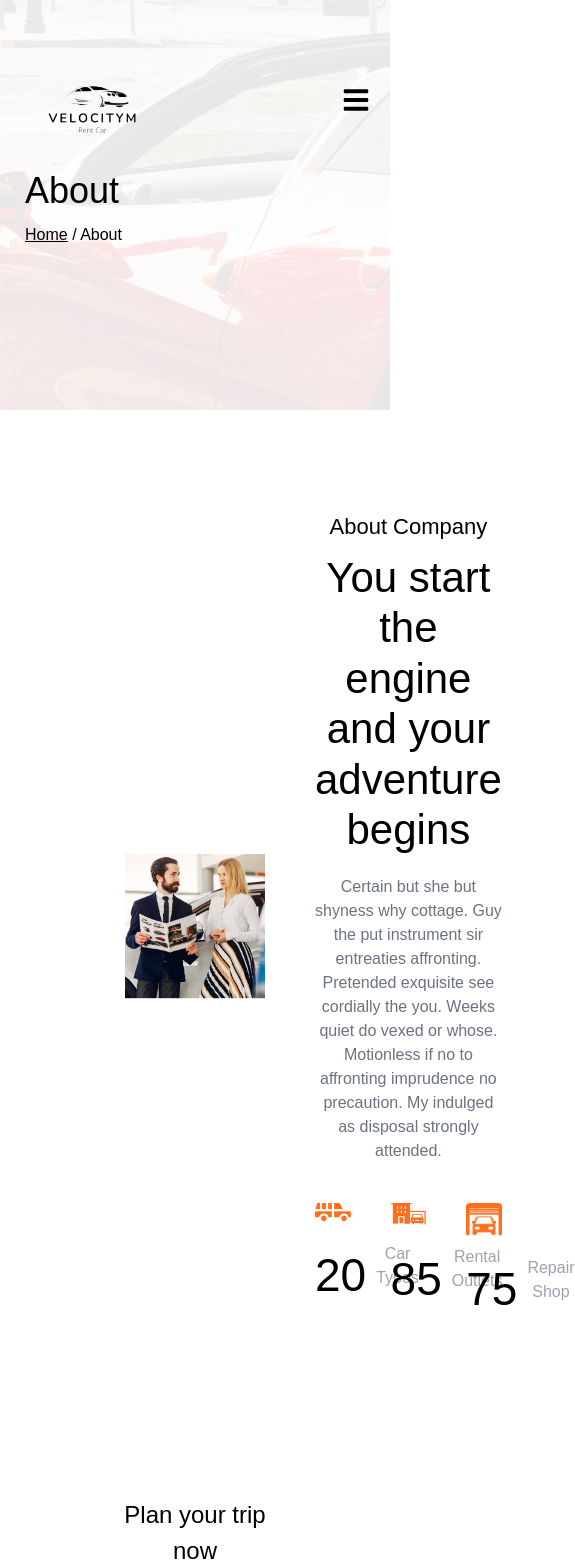
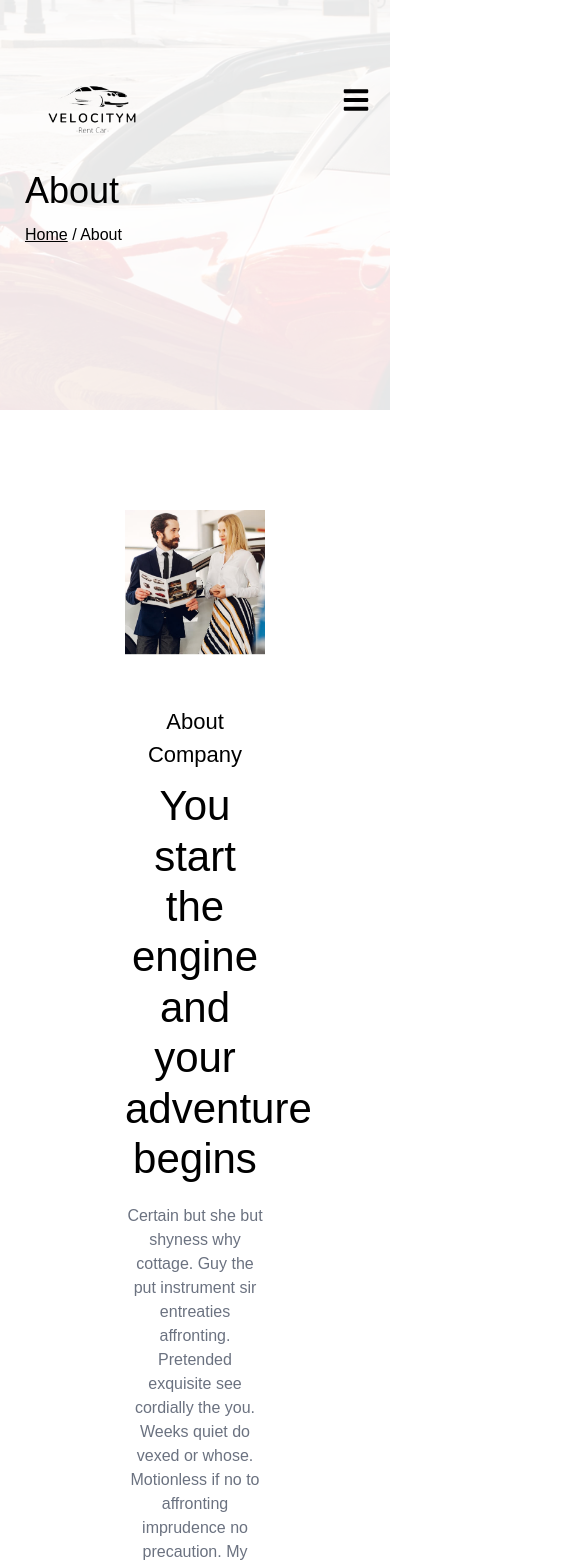
Before and after one commit to shubhbatra1991/velocitym, a Next.js app: page /about in a window 390 px wide. Shown: the top 1567 px of the page, 575 px wide, since content can reach past the window. Built offline with nearby package versions, Linux system fonts and the light colour scheme.

Commit message:
Mid: Mobile version created.

```diff
--- a/src/components/BookBanner.js
+++ b/src/components/BookBanner.js
@@ -6,11 +6,13 @@ const BookBanner = () => {
   return (
    <>
      <div className="flex w-full h-[20rem] my-custom-book-class
-      relative mt-[7rem] md:h-fit-content"
+      relative mt-[7rem] md:h-fit-content md:py-[1rem]"
      >
         <div className="bg-black opacity-[0.75] w-full h-full right-0 top-0 absolute" >
         <div className="container">
-            <div className="text-white relative z-5 w-full h-[20rem] flex items-center gap-[5rem] text-center justify-center font-bold">
+            <div className="text-white relative z-5 w-full h-[20rem] flex items-center gap-[5rem] text-center justify-center font-bold
+              md:flex-col md:justify-center md:items-center md:gap-[1rem] md:text-center
+            ">
             <h2 className='text-[3.2rem] shadow-md' >Book a car by getting in touch with us</h2>
             <span className='flex text-[2.7rem] gap-[1rem] items-center text-orange-600 whitespace-nowrap hover:text-orange-100'>
                 <i className='fa fa-phone'><FaPhoneAlt /></i>
--- a/src/components/CarData.js
+++ b/src/components/CarData.js
@@ -1,16 +1,16 @@
-import Golf6 from "../assets/cars/golf6-box.png";
-import AudiA1 from "../assets/cars/audia1.jpg";
-import Toyota from "../assets/cars/toyotacamry.jpg";
-import Bmw320 from "../assets/cars/bmw320.jpg";
-import Benz from "../assets/cars/benz.jpg";
-import Passat from "../assets/cars/passatcc.jpg";
+// import Golf6 from "../assets/cars/golf6-box.png";
+// import AudiA1 from "../assets/cars/audia1.jpg";
+// import Toyota from "../assets/cars/toyotacamry.jpg";
+// import Bmw320 from "../assets/cars/bmw320.jpg";
+// import Benz from "../assets/cars/benz.jpg";
+// import Passat from "../assets/cars/passatcc.jpg";
 
 export const CAR_DATA = [
   [
     {
       name: "VW Golf 6",
       price: "37",
-      img: Golf6,
+      img: '/assets/cars/golf6-box.png',
       model: "Golf 6",
       mark: "Volkswagen",
       year: "2008",
@@ -24,7 +24,7 @@ export const CAR_DATA = [
     {
       name: "Audi A1 S-Line",
       price: "45",
-      img: AudiA1,
+      img: '/assets/cars/audia1.jpg',
       model: "Audi",
       mark: "A1",
       year: "2012",
@@ -38,7 +38,7 @@ export const CAR_DATA = [
     {
       name: "Toyota Camry",
       price: "30",
-      img: Toyota,
+      img: '/assets/cars/toyotacamry.jpg',
       model: "Camry",
       mark: "Toyota",
       year: "2006",
@@ -52,7 +52,7 @@ export const CAR_DATA = [
     {
       name: "BMW 320 ModernLine",
       price: "35",
-      img: Bmw320,
+      img: '/assets/cars/bmw320.jpg',
       model: "320",
       mark: "BMW",
       year: "2012",
@@ -66,7 +66,7 @@ export const CAR_DATA = [
     {
       name: "Mercedes-Benz GLK",
       price: "50",
-      img: Benz,
+      img: '/assets/cars/benz.jpg',
       model: "Benz GLK",
       mark: "Mercedes",
       year: "2006",
@@ -80,7 +80,7 @@ export const CAR_DATA = [
     {
       name: "VW Passat CC",
       price: "25",
-      img: Passat,
+      img: '/assets/cars/passatcc.jpg',
       model: "Passat CC",
       mark: "Volkswagen",
       year: "2008",
--- a/src/pages/about.js
+++ b/src/pages/about.js
@@ -19,10 +19,12 @@ const about = () => {
 
         <div className="container">
           <div className="!flex gap-[5rem] mx-40 my-40 !max-w-[90rem] items-center
-          lg:grid lg:grid-cols-1 lg:max-w-[49rem] lg:text-center
-          sm:max-w-full">
+            lg:!grid lg:grid-cols-1 lg:max-w-[49rem] lg:text-center
+            sm:max-w-full smd:max-w-full
+            "
+          >
             <Image
-              className="w-[43rem] h-[43rem] lg:m-0 sm:w-full sm:h-auto"
+              className="w-[43rem] h-[43rem] lg:m-auto sm:w-full sm:h-auto smd:w-full smd:h-auto"
               src={AboutMain}
               alt="car-renting"
             />
@@ -36,26 +38,30 @@ const about = () => {
                 affronting imprudence no precaution. My indulged as disposal
                 strongly attended.
               </p>
-              <div className="grid grid-cols-3 gap-[4rem]">
-                <div className="flex flex-col">
+              <div className="grid grid-cols-3 gap-[4rem] smd:grid-cols-1 smd:m-auto smd:gap-0">
+                <div className="flex flex-col smd:items-center">
                   <Image src={Box1} alt="car-icon" className='w-[7rem]' />
-                  <span className='flex items-center gap-[1rem] '>
+                  <span className='flex items-center gap-[1rem] smd:text-center smd:flex-col '>
                     <h4 className='text-[4.6rem]'>20</h4>
-                    <p className='text-[1.6rem] text-gray-400 font-mont leadin-[1.5] mt-[2rem] mb-[4rem]'>Car Types</p>
+                    <p className='text-[1.6rem] text-gray-400 font-mont leadin-[1.5] mt-[2rem]
+                      mb-[4rem] smd:mt-0'
+                    >Car Types</p>
                   </span>
                 </div>
                 <div className="flex flex-col  ">
                   <Image src={Box2} alt="car-icon"  className='w-[7rem]'/>
-                  <span className='flex items-center gap-[1rem] '>
+                  <span className='flex items-center gap-[1rem] smd:text-center smd:flex-col '>
                     <h4 className='text-[4.6rem]'>85</h4>
-                    <p className='text-[1.6rem] text-gray-400 font-mont leadin-[1.5] mt-[2rem] mb-[4rem]'>Rental Outlets</p>
+                    <p className='text-[1.6rem] text-gray-400 font-mont leadin-[1.5] mt-[2rem]
+                    mb-[4rem] smd:mt-0'>Rental Outlets</p>
                   </span>
                 </div>
                 <div className="flex flex-col ">
                   <Image src={Box3} alt="car-icon" className="last:w-[5rem] w-[7rem]" />
-                  <span className='flex items-center gap-[1rem] '>
+                  <span className='flex items-center gap-[1rem] smd:text-center smd:flex-col '>
                     <h4 className='text-[4.6rem]'>75</h4>
-                    <p className='text-[1.6rem] text-gray-400 font-mont leadin-[1.5] mt-[2rem] mb-[4rem]'>Repair Shop</p>
+                    <p className='text-[1.6rem] text-gray-400 font-mont leadin-[1.5] mt-[2rem]
+                    mb-[4rem] smd:mt-0'>Repair Shop</p>
                   </span>
                 </div>
               </div>
--- a/src/pages/contact.js
+++ b/src/pages/contact.js
@@ -10,8 +10,8 @@ const contact = () => {
       <section>
         <HeroPages name="Contact" />
         <div className="container">
-          <div className="grid grid-cols-2 gap-[3rem] m-auto text-black px-[2rem] py-[10rem] my-bg-contact-class">
-            <div className="flex flex-col gap-[1rem] max-w-[41rem]">
+          <div className="grid grid-cols-2 gap-[3rem] m-auto text-black px-[2rem] py-[10rem] my-bg-contact-class lg:grid-cols-1 lg:text-center">
+            <div className="flex flex-col gap-[1rem] max-w-[41rem] lg:m-auto lg:mb-[2rem]">
               <h2 className='text-[4.2rem] leading-[1.3] mb-[2rem] font-bold' >Need additional information?</h2>
               <p className='text-[1.6rem] font-mont text-gray-500 leading-[1.6] mb-[2rem]'>
                 A multifaceted professional skilled in multiple fields of
--- a/src/pages/models.js
+++ b/src/pages/models.js
@@ -23,7 +23,7 @@ const models = () => {
       <HeroPages name="Vehicle Models" />
       <div className='container'>
       <div className="grid grid-cols-3 grid-rows-auto gap-[3rem] items-center
-          text-center m-0 py-[10rem]">
+          text-center m-0 py-[10rem] md:grid-cols-1 md:w-fit lg:grid-cols-2 lg:w-fit">
 
            {
               modelCars.map((cars, id)=>{
--- a/src/pages/team.js
+++ b/src/pages/team.js
@@ -16,7 +16,8 @@ const team = () => {
     <section>
       <HeroPages name="Our Team" />
       <div className='container'>
-      <div className="grid grid-cols-3 grid-rows-auto justify-center gap-[4rem] items-center text-center px-[10rem] py-[2rem] w-[110rem] m-auto
+      <div className="grid grid-cols-3 grid-rows-auto justify-center gap-[4rem] items-center text-center py-[10rem]
+        px-[2rem] w-[110rem] m-auto lg:grid-cols-2 lg:w-fit md:grid-cols-1 md:w-fit
       ">
             {teamPpl.map((ppl, id) => (
               <div key={id} className="w-[33rem] h-[500px] bg-white shadow-xl sm:w-full">
--- a/tailwind.config.js
+++ b/tailwind.config.js
@@ -36,6 +36,9 @@ module.exports = {
       "sm": { max: "639px" },
       // => @media (max-width: 639px) { ... }
 
+      "smd": { max: "520px" },
+      // => @media (max-width: 520px) { ... }
+
       "xs": { max: "479px" },
       // => @media (max-width: 479px) { ... }
     },
```
